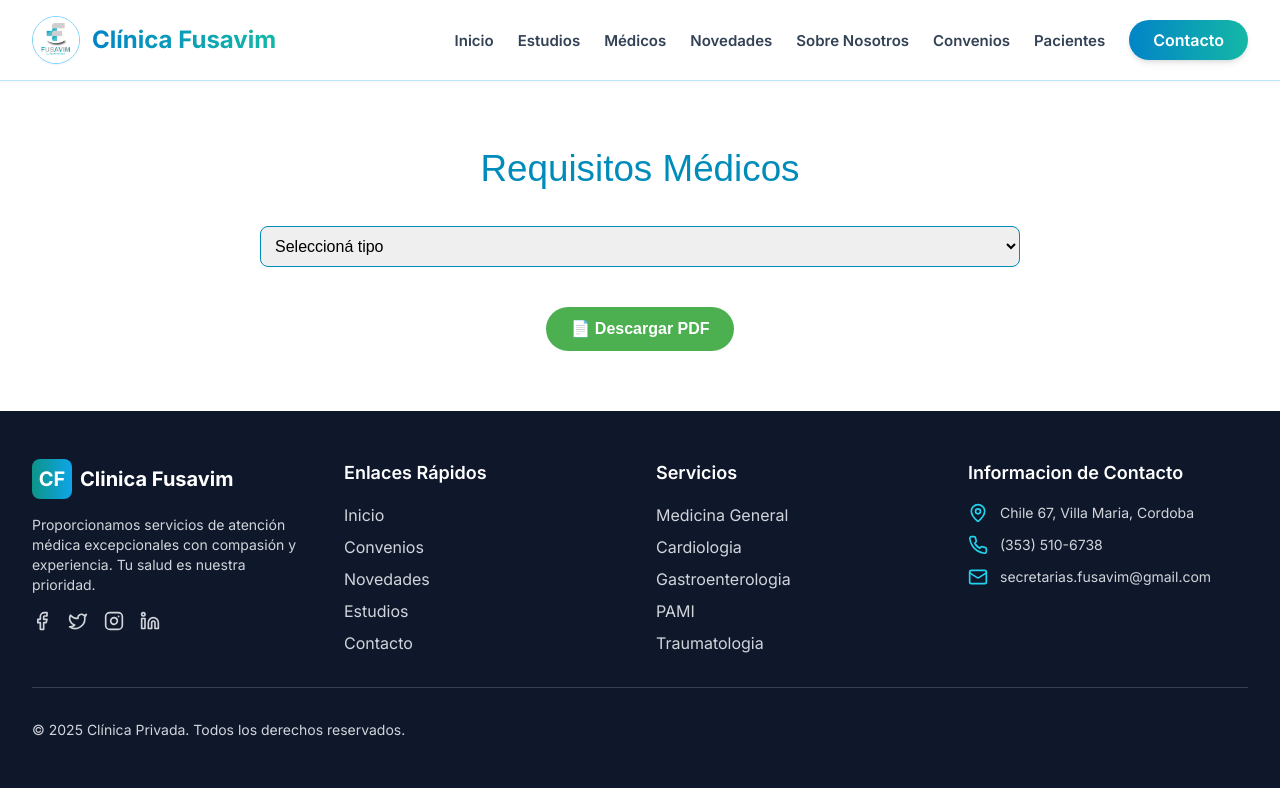
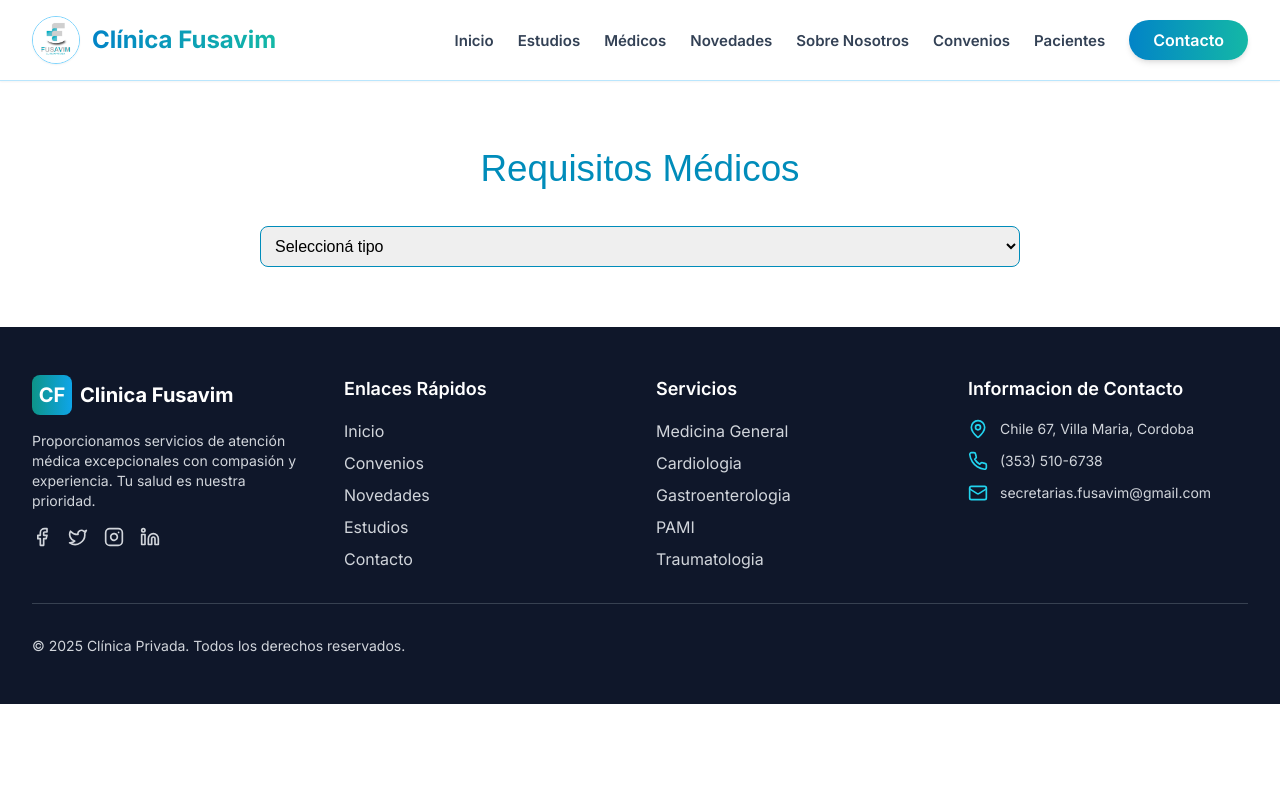
Before and after one commit to TotiManuel/fusavim, a React (Vite) app: page /requisitos in a window 1280 px wide. Built offline with nearby package versions, Linux system fonts and the light colour scheme; what @radix-ui/themes would draw is missing.

Commit message:
Fix boton descargar pdf en requisitos

```diff
--- a/src/pages/Requisitos.tsx
+++ b/src/pages/Requisitos.tsx
@@ -214,6 +214,7 @@ export default function Requisitos() {
             </ul>
           )}
           {/* BOTÓN DESCARGAR PDF */}
+          {tipo && subtipo && (
             <div
                 style={{
                 display: "flex",
@@ -236,6 +237,8 @@ export default function Requisitos() {
                 📄 Descargar PDF
                 </button>
             </div>
+            )}
+
 
           {error && (
             <p
```
Lines whose indentation alone changed are shown as unchanged.
